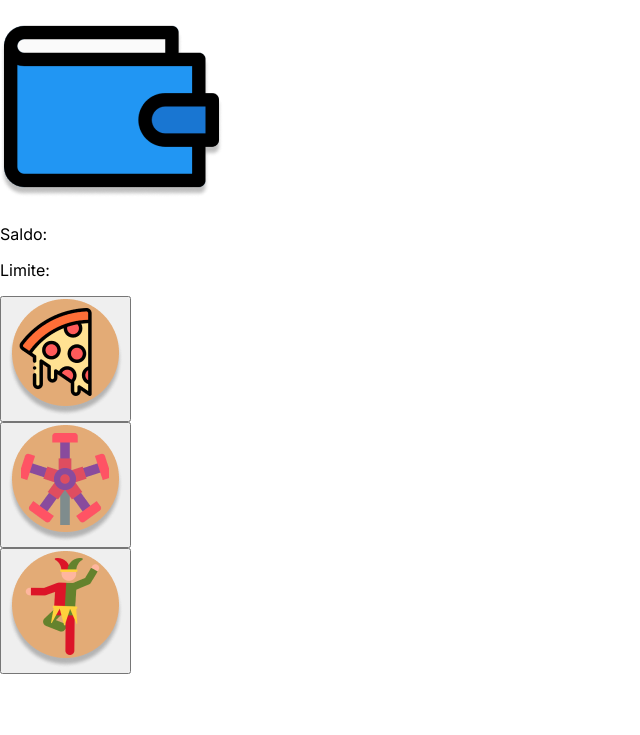
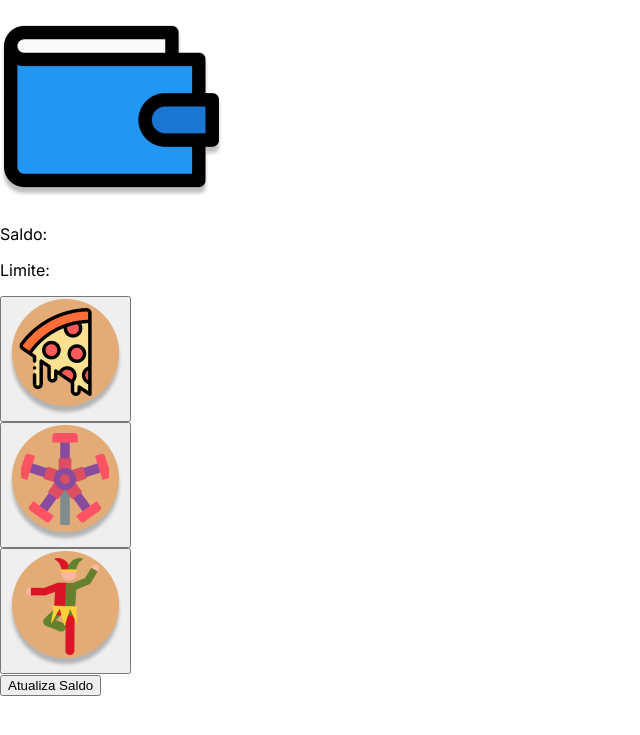
Before and after one commit to fabrjcio/CarteiraViagem, a plain HTML site: page index.html in a window 1280 px wide. Shown: the part 63-798 px from the top of the page, without its empty margins (0-640 px from the left). Drawn offline with Linux system fonts and the light colour scheme.

Commit message:
Initial Project

```diff
--- a/index.html
+++ b/index.html
@@ -39,6 +39,6 @@
       </button>
     </div>
   </div>
-
+  <button type="submit" class="atualiza-saldo">Atualiza Saldo</button>
 </body>
 </html>
```
